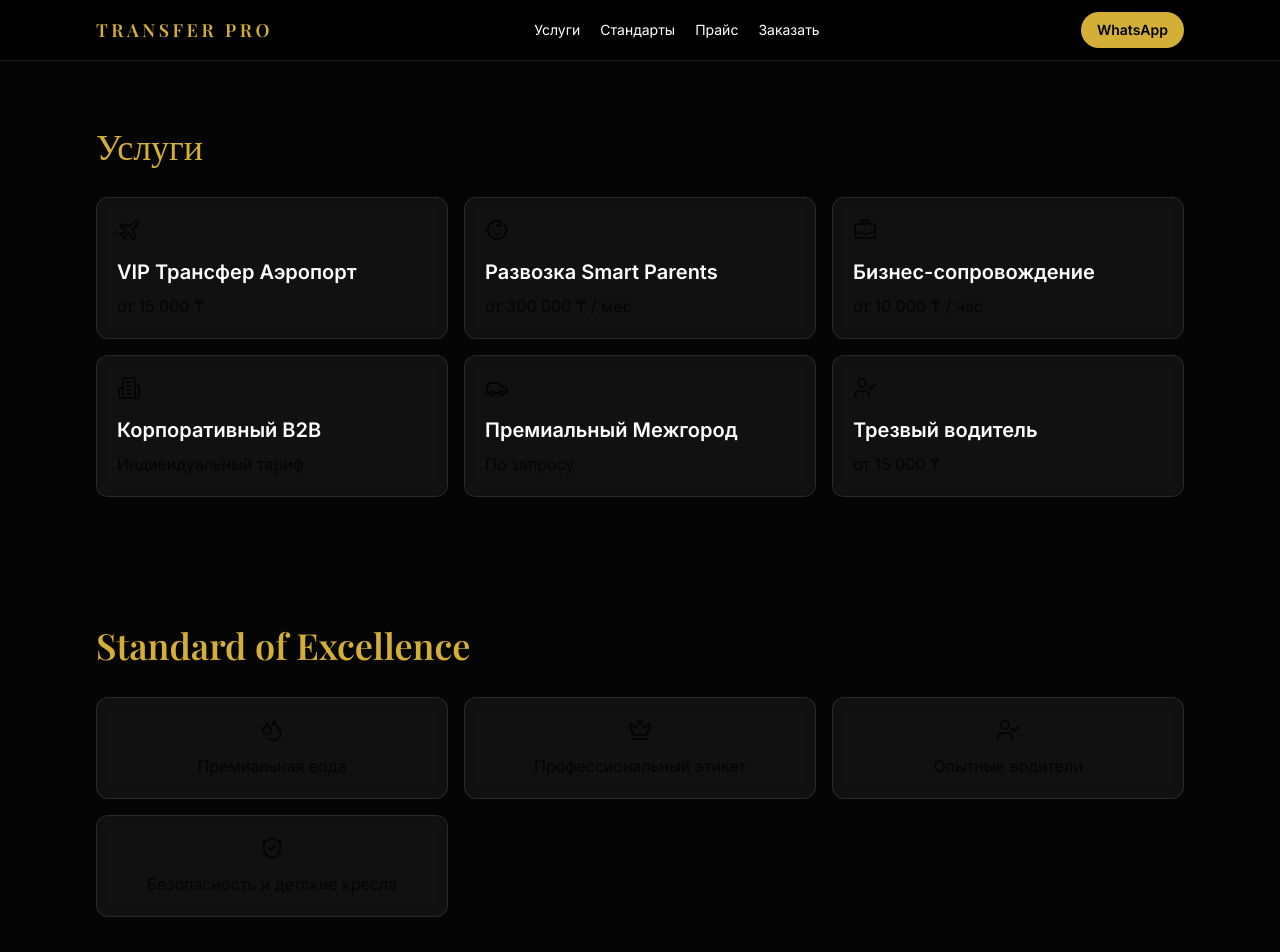
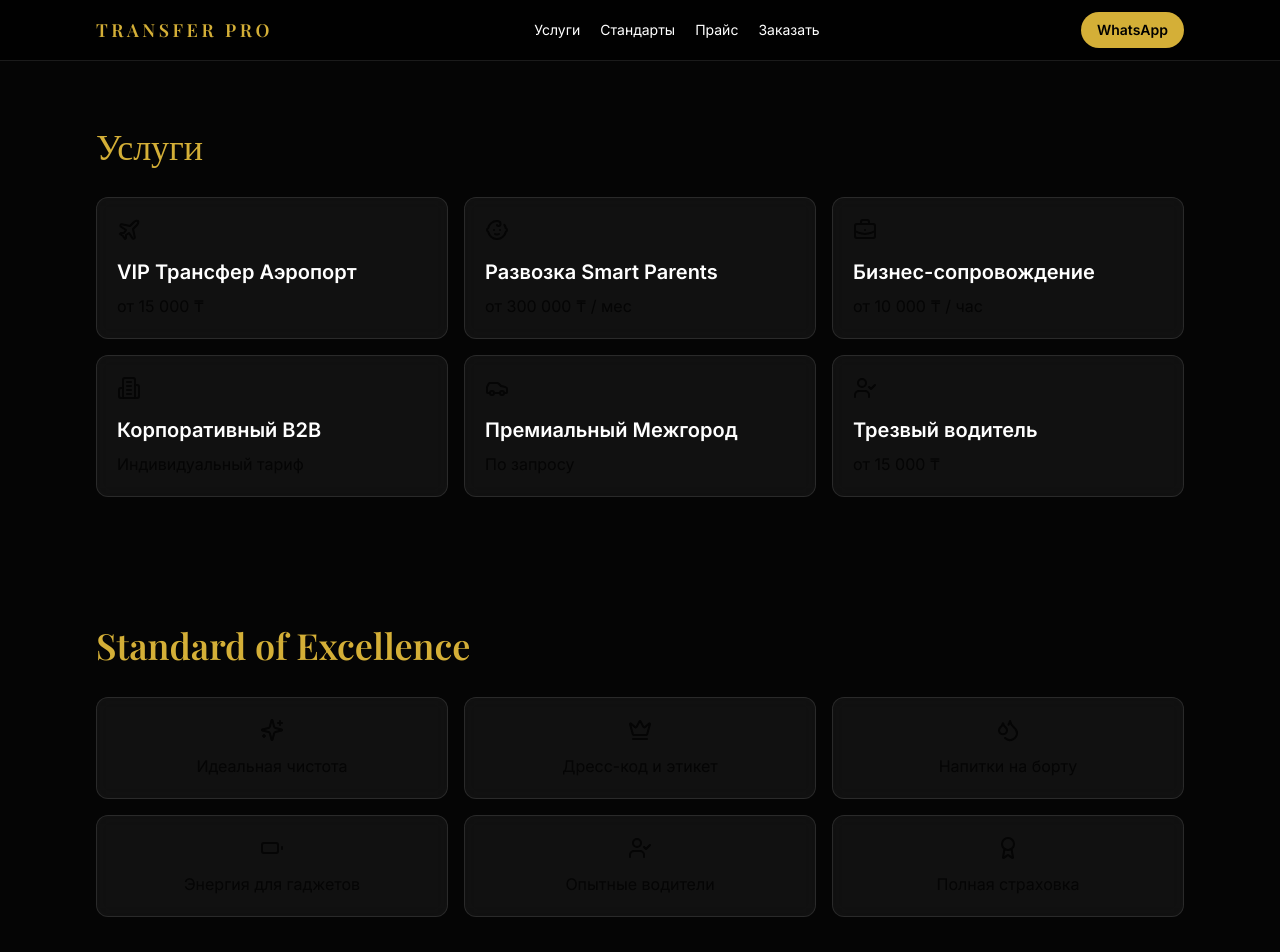
Before and after one commit to Alibek0301/TransferPro, a React (Vite) app: page / in a window 1280 px wide. Shown: the top 952 px of the page. Built offline with nearby package versions, Linux system fonts and the light colour scheme.

Commit message:
Mobile: expand 'Standards' section with full descriptions and new standards

```diff
--- a/src/App.jsx
+++ b/src/App.jsx
@@ -1,6 +1,6 @@
 import { useMemo, useState } from 'react'
 import { motion } from 'framer-motion'
-import { BriefcaseBusiness, Droplets, ShieldCheck, Wifi, Baby, Crown, Plane, Building2, Car, UserCheck } from 'lucide-react'
+import { BriefcaseBusiness, Droplets, ShieldCheck, Wifi, Baby, Crown, Plane, Building2, Car, UserCheck, Sparkles, Battery, Award } from 'lucide-react'
 
 const whatsappNumber = '77781556699'
 
@@ -14,10 +14,12 @@ const services = [
 ]
 
 const standards = [
-  { title: 'Премиальная вода', icon: Droplets },
-  { title: 'Профессиональный этикет', icon: Crown },
-  { title: 'Опытные водители', icon: UserCheck },
-  { title: 'Безопасность и детские кресла', icon: ShieldCheck },
+  { title: 'Идеальная чистота', icon: Sparkles, desc: 'Автомобиль подается после комплексной мойки и химчистки салона.' },
+  { title: 'Дресс-код и этикет', icon: Crown, desc: 'Водители в строгих костюмах, соблюдение протокола тишины и профессиональная вежливость.' },
+  { title: 'Напитки на борту', icon: Droplets, desc: 'Свежая питьевая вода в каждой поездке.' },
+  { title: 'Энергия для гаджетов', icon: Battery, desc: 'Зарядные устройства для всех типов смартфонов (Type-C, Lightning).' },
+  { title: 'Опытные водители', icon: UserCheck, desc: 'Профессиональный и безаварийный многолетний стаж.' },
+  { title: 'Полная страховка', icon: Award, desc: 'Страховое покрытие пассажира, водителя и автомобиля.' },
 ]
 
 const fadeUp = {
@@ -224,15 +226,24 @@ function App() {
           )}
 
           {mobileTab === 'standards' && (
-            <motion.div className="w-full" variants={fadeUp} initial="hidden" animate="show" transition={{ duration: 0.6 }}>
+            <motion.div className="w-full space-y-3" variants={fadeUp} initial="hidden" animate="show" transition={{ duration: 0.6 }}>
               <h2 className="section-title text-lg">Стандарты</h2>
-              <div className="mt-2 grid grid-cols-2 gap-2 w-full">
+
+              <div className="space-y-3 text-white/75 text-xs leading-relaxed">
                 {standards.map((item) => {
                   const Icon = item.icon
                   return (
-                    <button key={item.title} className="flex items-center gap-2 text-left p-2 rounded-lg bg-white/3 hover:bg-white/5 text-xs" aria-label={item.title} onClick={() => { setMobileTab('booking') }}>
-                      <Icon className="text-accent" />
-                      <span className="truncate">{item.title}</span>
+                    <button
+                      key={item.title}
+                      onClick={() => { setMobileTab('booking') }}
+                      className="w-full text-left p-3 rounded-lg bg-white/5 hover:bg-white/8 transition border-l-2 border-accent flex items-start gap-3"
+                      aria-label={item.title}
+                    >
+                      <Icon className="text-accent flex-shrink-0 mt-0.5" size={20} />
+                      <div className="flex-1">
+                        <p className="font-semibold text-accent mb-1">{item.title}</p>
+                        <p>{item.desc}</p>
+                      </div>
                     </button>
                   )
                 })}
```
